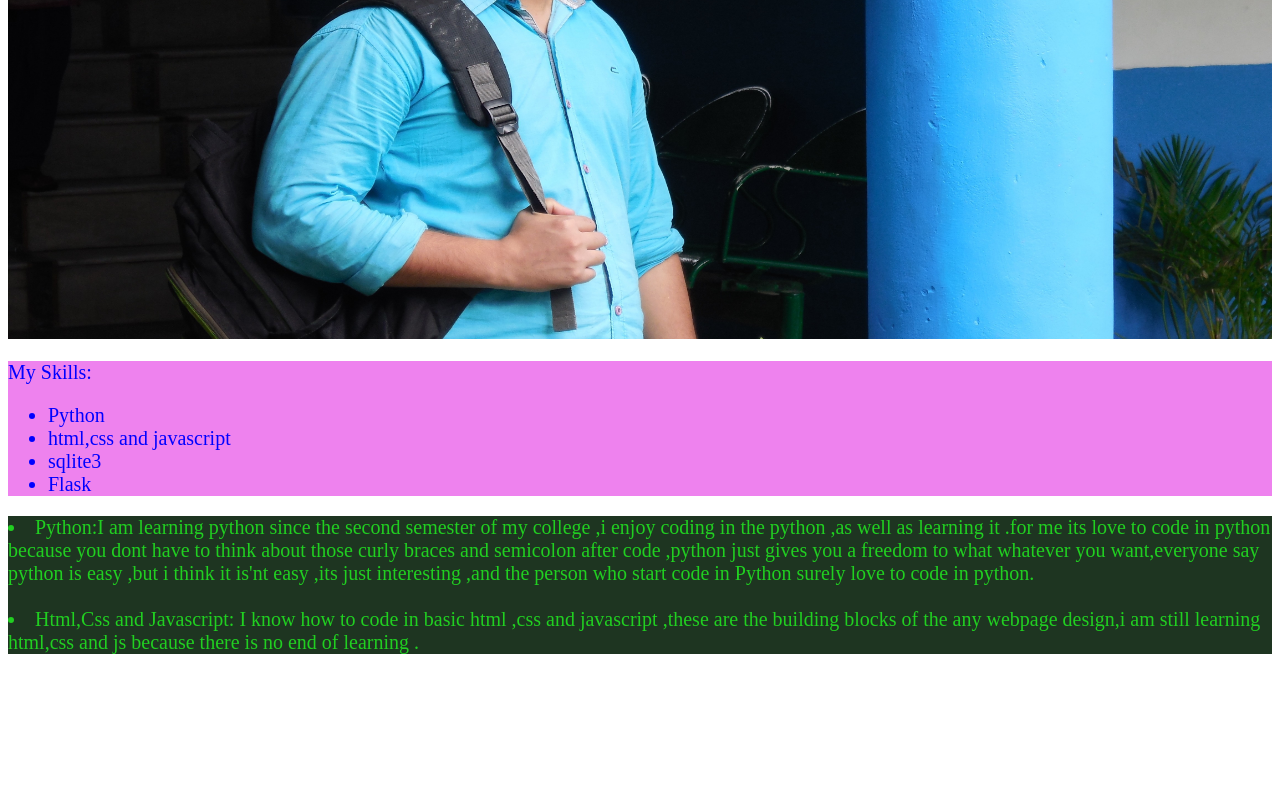
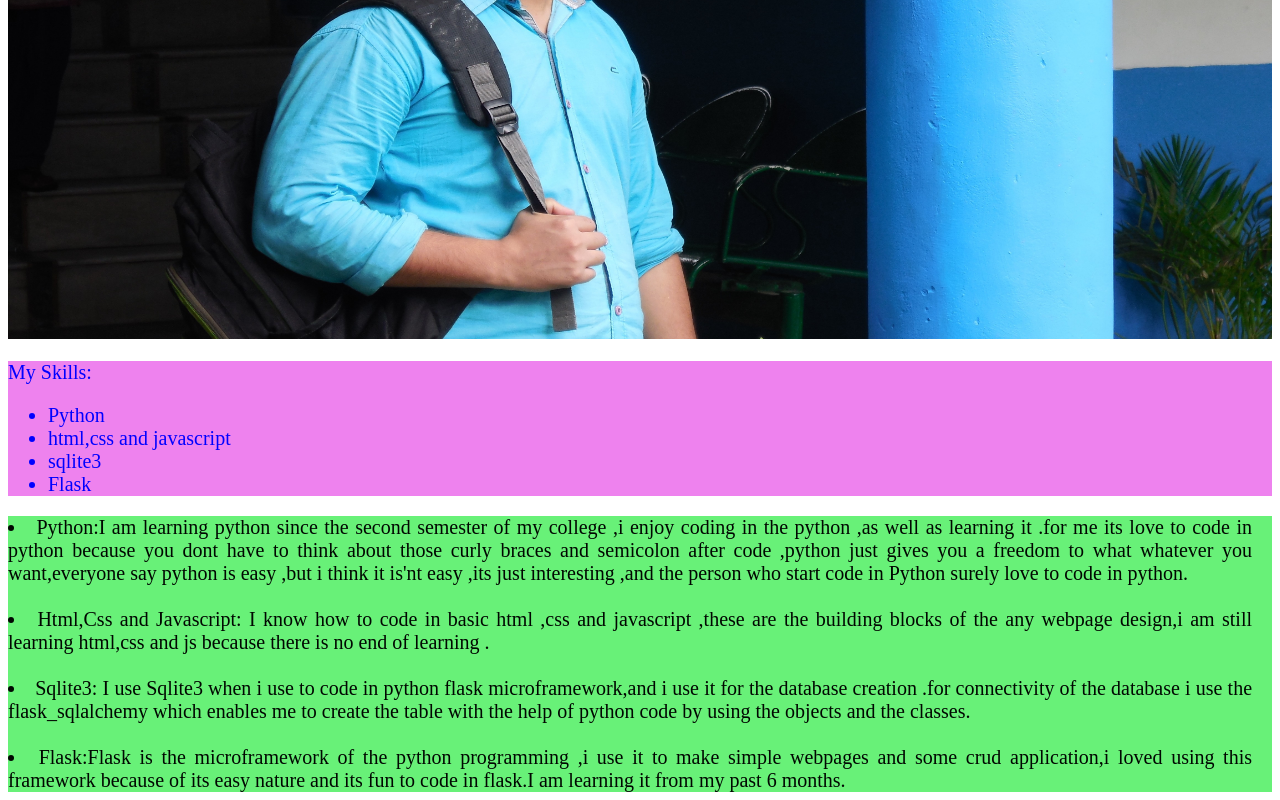
Before and after one commit to CodemodeCo/1rjun.io, a plain HTML site: page index.html in a window 1280 px wide. Shown: the part 366-1166 px from the top of the page. Before the commit the page ends 1028 px from the top, so only its background shows below. Drawn offline with Linux system fonts and the light colour scheme.

Commit message:
i add some css to justify the text ,and for colring the text background

```diff
--- a/index.css
+++ b/index.css
@@ -9,11 +9,16 @@ section {
 	font-size: 20px;
 	color:blue;
 	background-color: violet;
+	text-align: justify;
 	}
 article{
 	font-size: 20px;
-	color:rgb(33, 207, 33);
-	background-color:rgb(30, 53, 33);
+	text-align: justify;
+	color:rgb(1, 7, 1);
+	background-color:rgb(104, 241, 120);
+}
+article li {
+	margin-right:20px;
 }
 img{
 	width: 100%;
--- a/index.html
+++ b/index.html
@@ -30,7 +30,18 @@
 	</li><br>
 	<li>Html,Css and Javascript: I know how to code in basic html ,css and javascript ,these
 	are the building blocks of the any webpage design,i am still learning html,css and js
-	because there is no end of learning .</li></article>
+	because there is no end of learning .</li><br>
+	<li>Sqlite3: I use Sqlite3 when i use to code in python flask microframework,and i use it for the
+		database creation .for connectivity of the database i use the flask_sqlalchemy which enables me
+		to create the table with the help of python code by using the objects and the classes.
+
+	</li><br>
+	<li>
+		Flask:Flask is the microframework of the python programming ,i use it to make simple webpages and
+		some crud application,i loved using this framework because of its easy nature and its fun
+		to code in flask.I am learning it from my past 6 months.
+	</li>
+</article>
 
 </article>
 
```
